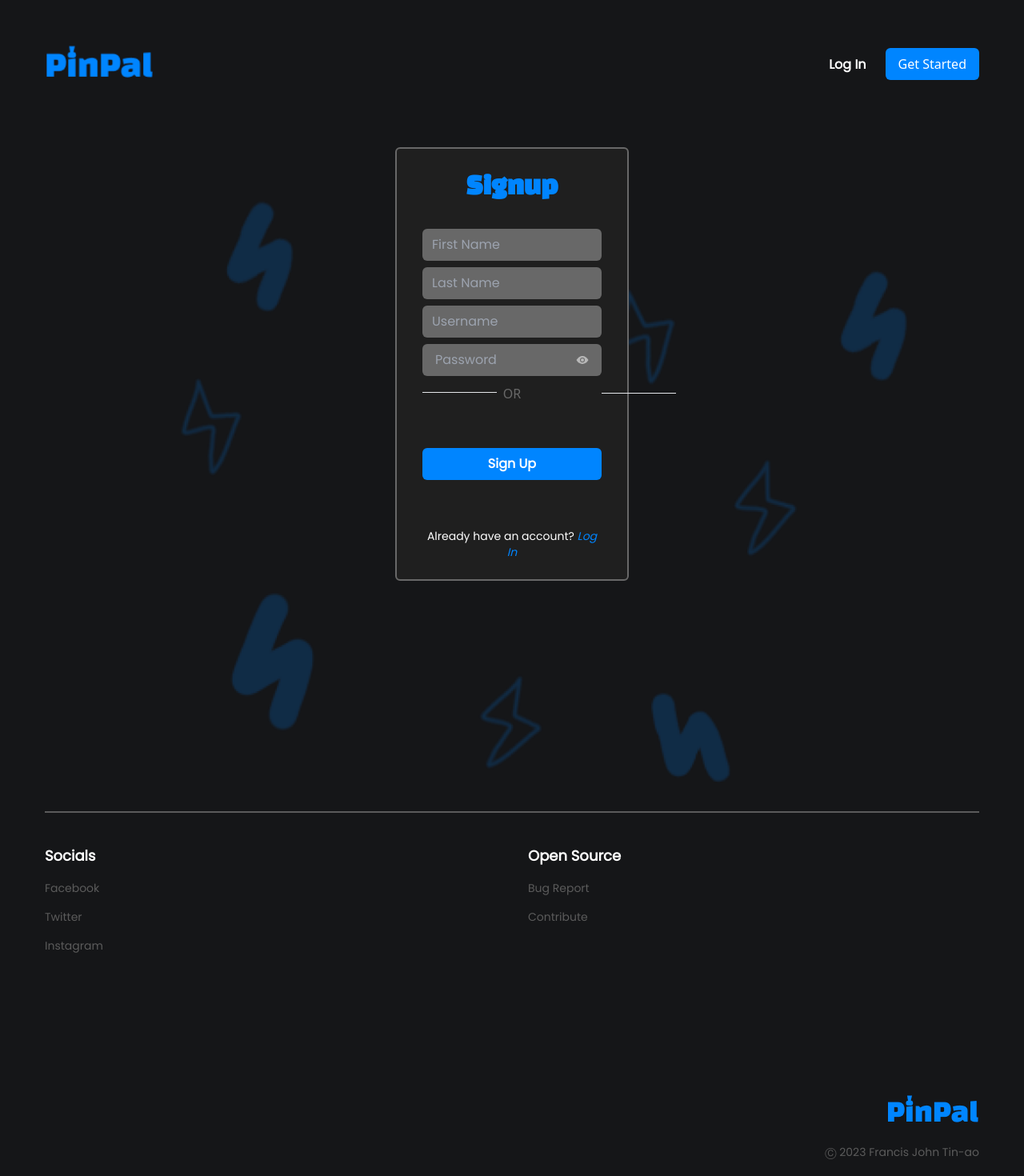
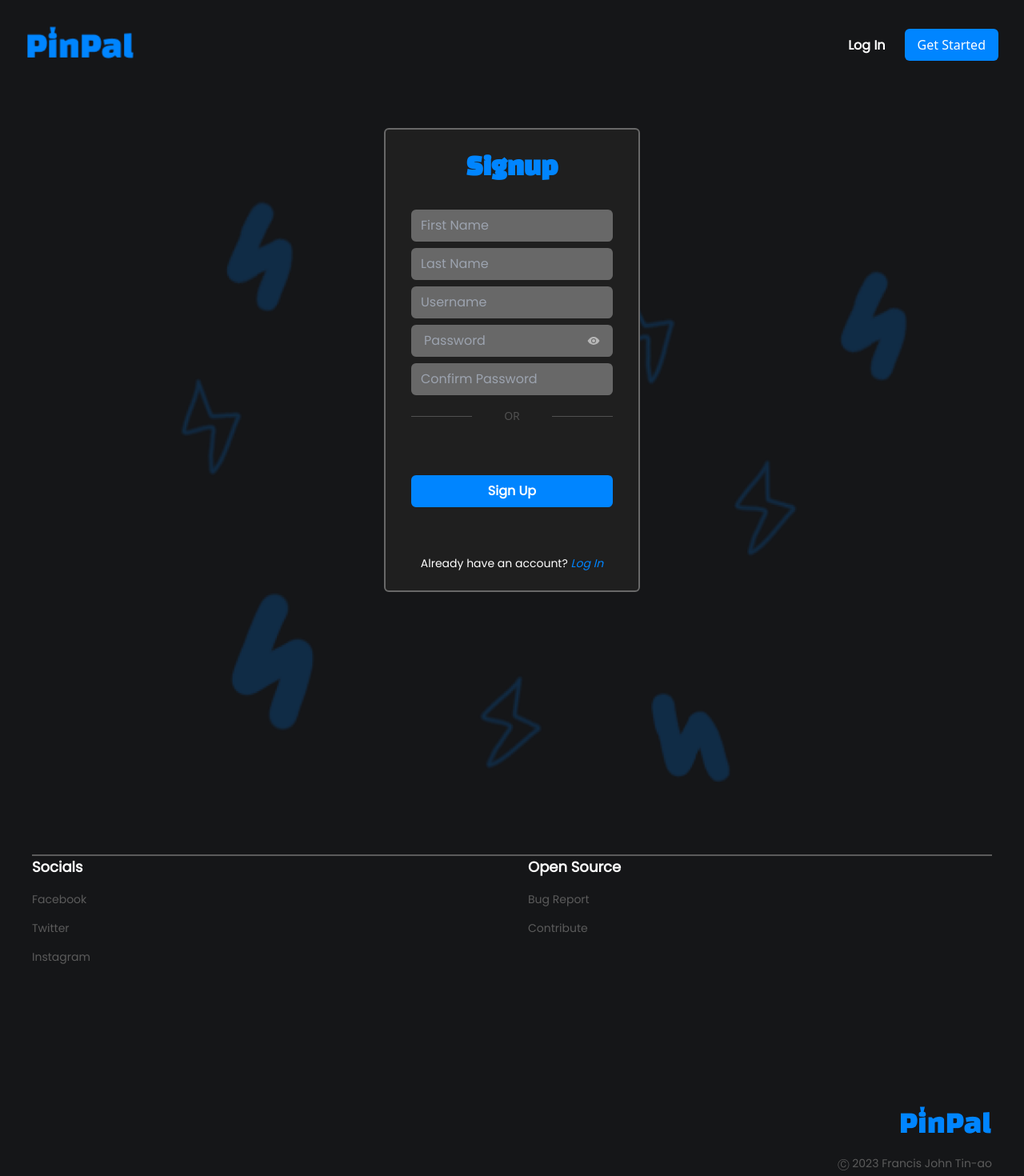
Before and after one commit to qarudafxz/pinpals, a React (Vite) app: page /auth/signup in a window 1280 px wide. Shown: the top 1470 px of the page at 80% size. Built offline with nearby package versions, Linux system fonts and the light colour scheme.

Commit message:
adjusted

```diff
--- a/src/components/Footer.jsx
+++ b/src/components/Footer.jsx
@@ -3,8 +3,8 @@ import Logo from '../assets/logo.png';
 
 function Footer() {
   return (
-    <div>
-      <div className="grid grid-cols-2 gap-10 mt-36 border-t-2 border-t-[#5B5B5B] pt-10 xl:mt-72">
+    <div className="p-10">
+      <div className="grid grid-cols-2 gap-10 mt-36 border-t-2 border-t-[#5B5B5B] xl:mt-72">
         <ul className="flex flex-col gap-4">
           <li className="text-white font-body font-semibold text-lg">Socials</li>
           <li className="text-lg font-body font-normal text-sm hover:text-[#767676]"><a href="https://facebook.com/francisj.tinao/" target="_blank">Facebook</a></li>
--- a/src/components/Navbar.jsx
+++ b/src/components/Navbar.jsx
@@ -9,7 +9,7 @@ function Navbar() {
   const [ isClicked, setIsClicked ] = useState(false);
 
   return (
-    <div className="flex flex-row justify-between items-center">
+    <div className="flex flex-row justify-between items-center mx-8 mt-8">
       <Link to={'/'}><img src={Logo} alt="Pinpal" className="h-8 xl:h-12"/></Link>
       <GiHamburgerMenu className="text-2xl text-lg cursor-pointer xsm: text-3xl lg:hidden" onClick={() => setIsClicked(!isClicked)}/>
       <div className="xxxsm:hidden xxsm:hidden xsm: hidden lg:flex flex-row gap-6 items-center relative z-10">
--- a/src/pages/Login.jsx
+++ b/src/pages/Login.jsx
@@ -161,7 +161,7 @@ function Login() {
                   onClick={() => setIsVisible(!isVisible)}
                 />
               </div>
-              <div className="flex flex-row items-center place-content-center my-8">
+              <div className="flex flex-row items-center place-content-center my-2">
                 <hr className="w-5/12 border-[#505050] "/>
                 <p className="px-10 text-[#505050] text-sm">OR</p>
                 <hr className="w-5/12 border-[#505050] "/>
--- a/src/pages/Signup.jsx
+++ b/src/pages/Signup.jsx
@@ -105,13 +105,28 @@ function Signup() {
 
       google.accounts.id.renderButton(
         document.getElementById("signInDiv"),
-        { theme: "outline", size: "extra_large", shape: "rectangular", text: "continue_with", width: "375", height: "50"}
+        {
+          theme: "outline",
+          size: "large",
+          text: "continue_with",
+          shape: "rectangular",
+          width: `${window.innerWidth >= 280 && window.innerWidth <= 270 ? 220
+            : window.innerWidth > 375 && window.innerWidth <= 425 ? 290
+            : window.innerWidth > 425 && window.innerWidth <= 1024 ? 390
+            : window.innerWidth > 1024 && window.innerWidth <= 1440 ? 295
+            : window.innerWidth > 1440 && window.innerWidth <= 2560 ? 450 : 200
+          }`,
+          height: "50",
+          longtitle: "true",
+          onsuccess: signInDiv,
+          onfailure: signInDiv,
+        }
       )
     }
   }, [])
 
   return (
-    <div className="m-8 overflow-x-hidden xxsm:m-5 md:m-14">
+    <div>
       <Navbar />
       <TopLoadingBar
         color="#3B82F6"
@@ -119,8 +134,8 @@ function Signup() {
         onLoaderFinished={() => setProgress(0)}
         height={6}
       />
-      <div className="grid md:place-items-center">
-        <div className="bg-secondary border-2 border-[#686868] rounded-md py-6 px-4 mt-20 xxsm:w-11/12 xsm:w-full md:w-7/12 lg:w-5/12 xl:w-3/12 px-8">
+      <div className="mx-8 md:m-0">
+        <div className="m-auto bg-secondary border-2 border-[#686868] rounded-md py-6 px-4 mt-20 xsm:w-full md:w-7/12 lg:w-5/12 xl:w-3/12 px-8">
           <h1 className="text-4xl font-header font-semibold text-blue text-center mb-9">Signup</h1>
             { hasGoogleAccount && <h1 className="my-4 font-body text-sm text-red-600 mt-2">Account already exists</h1> }
             <form className="flex flex-col gap-2" onSubmit={setInfo}>
@@ -140,9 +155,13 @@ function Signup() {
                   onClick={() => setIsVisible(!isVisible)}
                 />
               </div>
-
+              <input type="password" className="focus:outline-none font-body bg-[#686868] rounded-md py-2 pl-3 text-white" placeholder="Confirm Password" required onChange={(e) => setConfirmPassword(e.target.value)}></input>
               { isInvalid && <p className="text-red-500 text-sm font-body font-semibold">Password doesn't match</p>}
-              <p className="text-[#686868] text-center"><hr className="relative top-3 w-5/12"/> <hr className="relative top-3 left-56 w-5/12"/>OR</p>
+              <div className="flex flex-row items-center place-content-center my-2">
+                <hr className="w-5/12 border-[#505050] "/>
+                <p className="px-10 text-[#505050] text-sm">OR</p>
+                <hr className="w-5/12 border-[#505050] "/>
+              </div>
               <div id="signInDiv" className="w-full"></div>
               <button className="bg-blue py-2 px-4 rounded-md cursor-pointer font-body font-semibold text-white mt-10 xl:mb-8">Sign Up</button>
               {
```
